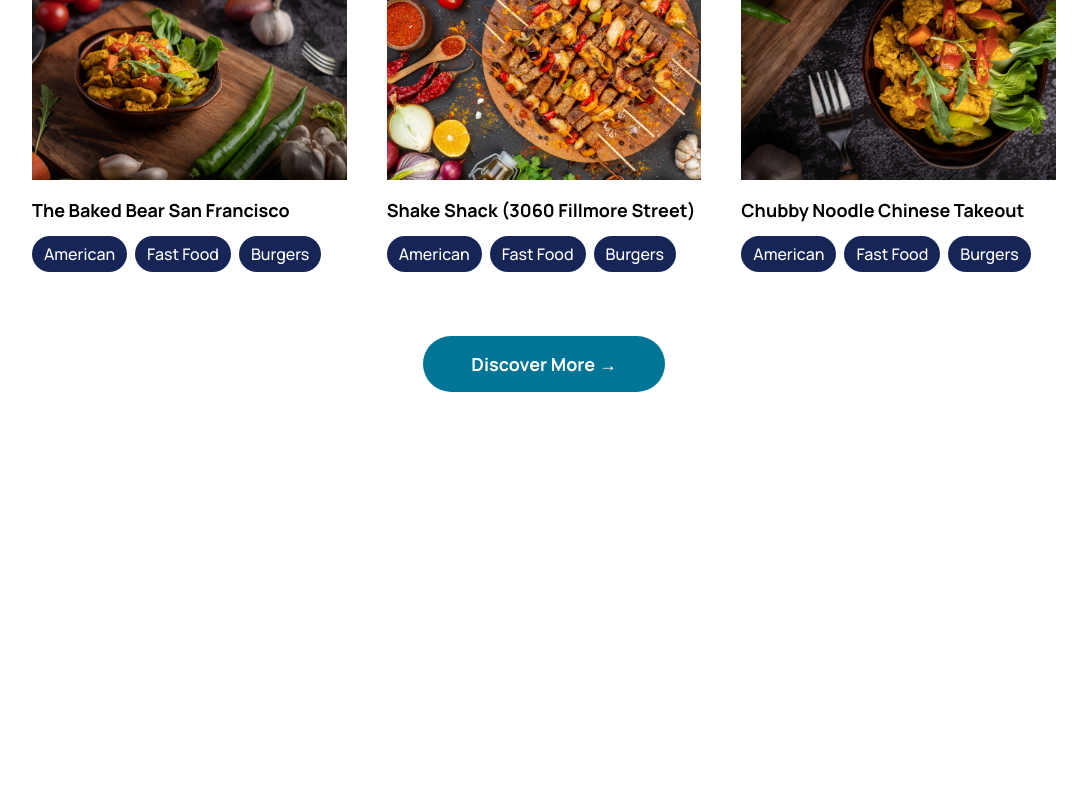
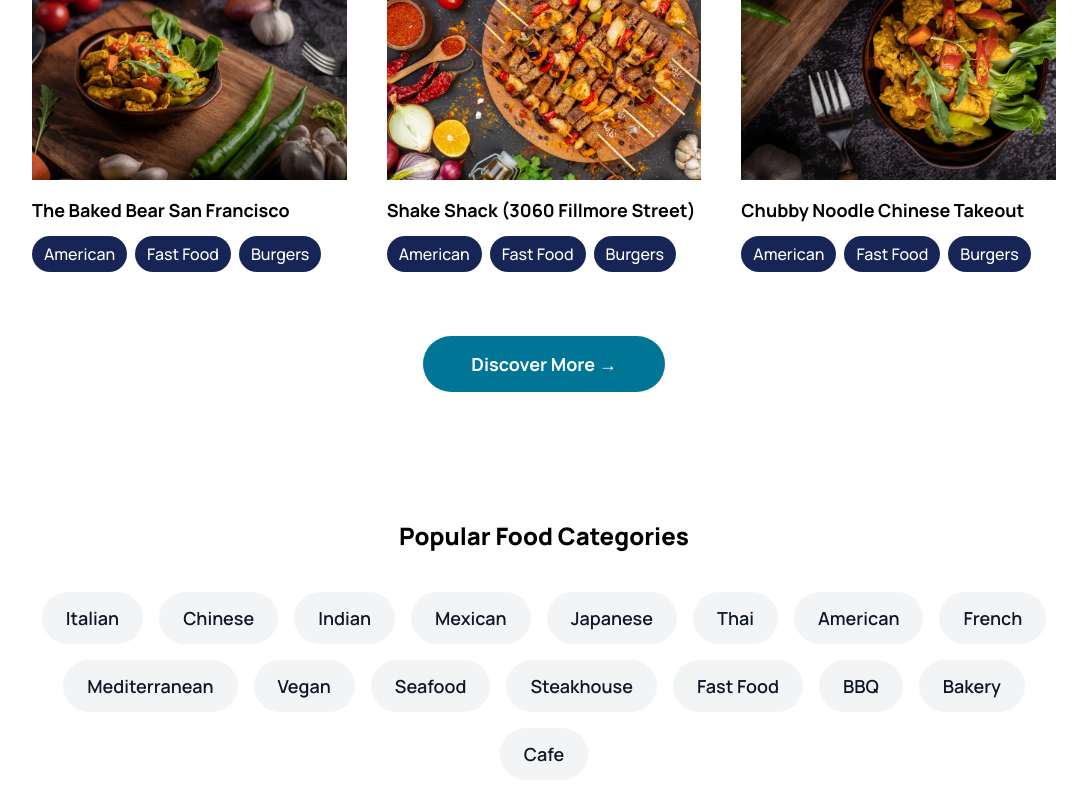
Before and after one commit to denisdiaconu/food-landing-page, a Next.js app: page / in a window 1280 px wide. Shown: the part 1432-2232 px from the top of the page, without its empty margins (96-1183 px from the left). Before the commit the page ends 1888 px from the top, so only its background shows below. Built offline with nearby package versions, Linux system fonts and the light colour scheme.

Commit message:
Add category section

```diff
--- /dev/null
+++ b/components/Home/Category/Category.tsx
@@ -0,0 +1,46 @@
+import React from 'react';
+
+const categories = [
+  { name: 'Italian' },
+  { name: 'Chinese' },
+  { name: 'Indian' },
+  { name: 'Mexican' },
+  { name: 'Japanese' },
+  { name: 'Thai' },
+  { name: 'American' },
+  { name: 'French' },
+  { name: 'Mediterranean' },
+  { name: 'Vegan' },
+  { name: 'Seafood' },
+  { name: 'Steakhouse' },
+  { name: 'Fast Food' },
+  { name: 'BBQ' },
+  { name: 'Bakery' },
+  { name: 'Cafe' },
+];
+
+const Category = () => {
+  return (
+    <div className="pt-16 pb-16">
+      <h1 className="text-xl sm:text-2xl text-center font-extrabold">
+        Popular Food Categories
+      </h1>
+      <div className="w-[80%] mx-auto mt-10">
+        <div className="flex flex-wrap gap-4 justify-center">
+          {categories.map((category, index) => {
+            return (
+              <span
+                key={index}
+                className="px-6 py-3 rounded-full cursor-pointer bg-gray-100 text-gray-900 dark:text-white dark:bg-gray-800 hover:bg-emerald-600 hover:text-white transition-all duration-300 font-semibold text-lg"
+              >
+                {category.name}
+              </span>
+            );
+          })}
+        </div>
+      </div>
+    </div>
+  );
+};
+
+export default Category;
--- a/components/Home/Home.tsx
+++ b/components/Home/Home.tsx
@@ -1,12 +1,14 @@
 import React from 'react'
 import Hero from './Hero/Hero'
 import Restaurant from './Restaurant/Restaurant'
+import Category from './Category/Category'
 
 const Home = () => {
   return (
     <div className='overflow-hidden'>
       <Hero />
       <Restaurant />
+      <Category />
     </div>
   )
 }
```
